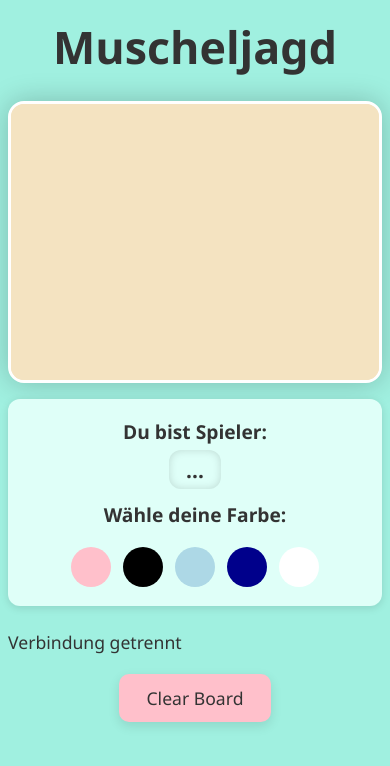
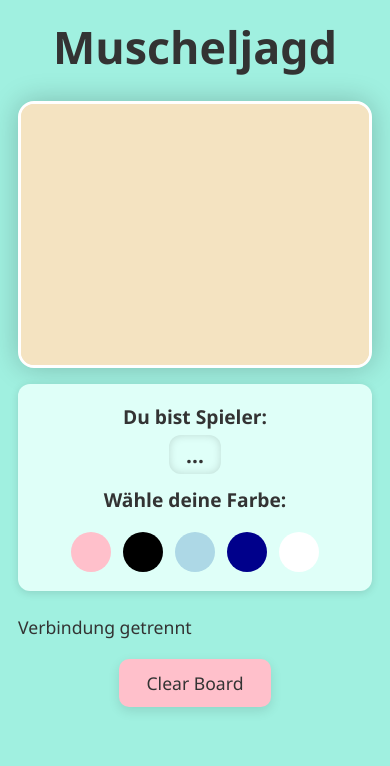
Before and after one commit to Paddy9814/Muscheln, a plain HTML site: page index.html in a window 390 px wide. Drawn offline with Linux system fonts and the light colour scheme.

Commit message:
Update index.html

```diff
--- a/index.html
+++ b/index.html
@@ -30,9 +30,12 @@
     font-weight: 900;
     font-size: 2.8rem;
     user-select: none;
+    text-align: center;
+    max-width: 100%;
+    padding: 0 10px;
   }
 
-  /* Container für Überschrift, Canvas, Textfeld und Button in horizontaler Reihe */
+  /* Container für Überschrift, Canvas und Text nebeneinander */
   .header-canvas-container {
     width: 900px;
     max-width: 100%;
@@ -41,9 +44,11 @@
     justify-content: center;
     gap: 24px;
     margin-bottom: 24px;
+    padding: 0 10px;
+    box-sizing: border-box;
   }
 
-  /* Canvas fixiert, zentriert und mit fester Größe (verschiebt sich nicht) */
+  /* Canvas fixiert, zentriert und mit fester Größe */
   canvas#canvas {
     background-color: #f4e3c1;
     border: 3px solid #fff;
@@ -53,7 +58,9 @@
     width: 800px;
     height: 600px;
     border-radius: 16px;
-    flex-shrink: 0; /* Verhindert Größenänderung */
+    flex-shrink: 0; /* Prevent shrinking */
+    max-width: 100%;
+    height: auto;
   }
 
   /* Textfeld rechts neben Canvas */
@@ -105,7 +112,7 @@
     cursor: not-allowed;
   }
 
-  /* Container für Zähler und Button unter Canvas/Textfeld */
+  /* Container für Zähler und Button */
   #info-controls-container {
     width: 900px;
     max-width: 100%;
@@ -113,6 +120,8 @@
     flex-direction: column;
     align-items: center;
     gap: 20px;
+    padding: 0 10px;
+    box-sizing: border-box;
   }
 
   #info-display {
@@ -124,6 +133,7 @@
     justify-content: center;
     width: 100%;
     box-sizing: border-box;
+    flex-wrap: wrap;
   }
 
   #info-display span {
@@ -143,13 +153,14 @@
     transition: background-color 0.3s ease, transform 0.2s ease;
     user-select: none;
     width: 200px;
+    max-width: 100%;
   }
   button#clear-btn:hover {
     background-color: #ffb6c1;
     transform: scale(1.05);
   }
 
-  /* Responsive für kleinere Geräte */
+  /* Responsive */
   @media (max-width: 1024px) {
     .header-canvas-container {
       flex-direction: column;
@@ -167,14 +178,14 @@
     #info-controls-container {
       width: 100%;
     }
-    button#clear-btn {
-      width: 100%;
-      max-width: 300px;
-    }
     #info-display {
       flex-direction: column;
       gap: 8px;
       font-size: 1.1rem;
+    }
+    button#clear-btn {
+      width: 100%;
+      max-width: 300px;
     }
   }
 </style>
```
